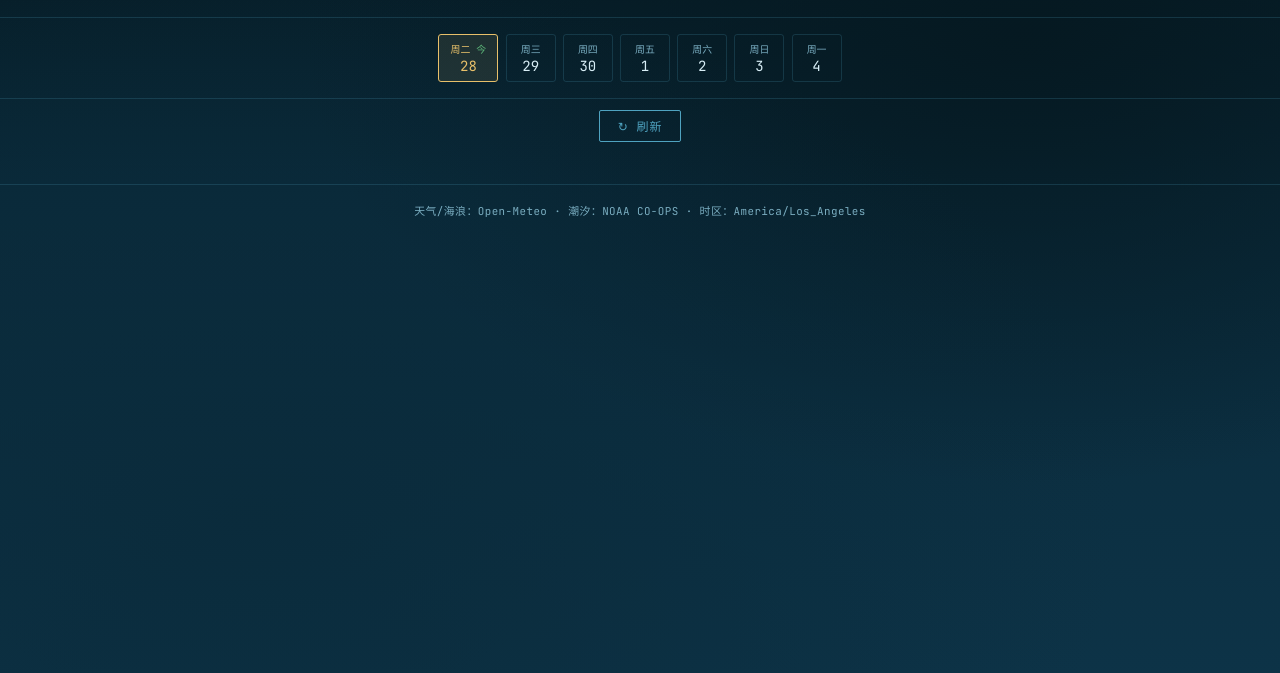
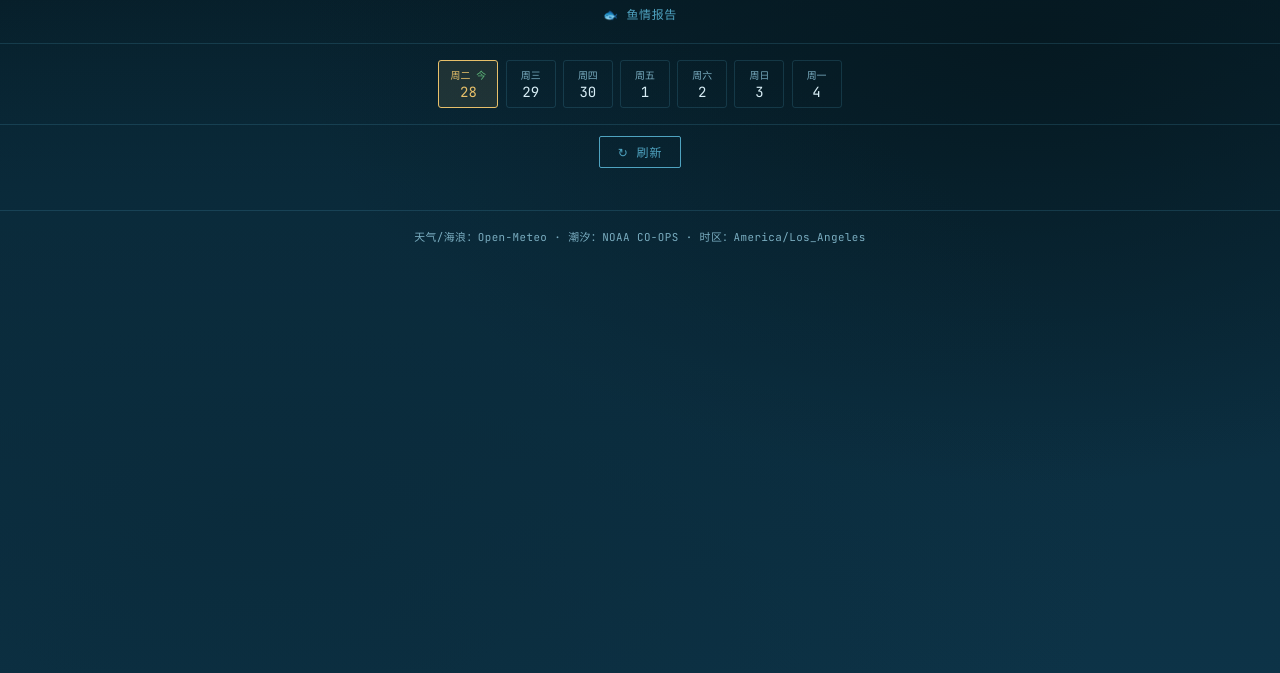
Before and after one commit to lydvcnow/fishing_dashboard, a plain HTML site: page docs/index.html in a window 1280 px wide. Shown: the part 127-800 px from the top of the page. Drawn offline with Linux system fonts and the light colour scheme.

Commit message:
Add files via upload

```diff
--- a/docs/index.html
+++ b/docs/index.html
@@ -189,6 +189,7 @@
   <span class="header-fish">🎣</span>
   <h1>湾区钓点天气</h1>
   <div id="last-updated">选日期加载</div>
+  <a href="fishing_report.html" style="display:inline-block;margin-top:0.5rem;color:var(--wave);font-size:0.75rem;font-family:'JetBrains Mono',monospace;text-decoration:none;letter-spacing:0.05em;">🐟 鱼情报告</a>
 </header>
 
 <div class="date-strip" id="dateStrip"></div>
```
